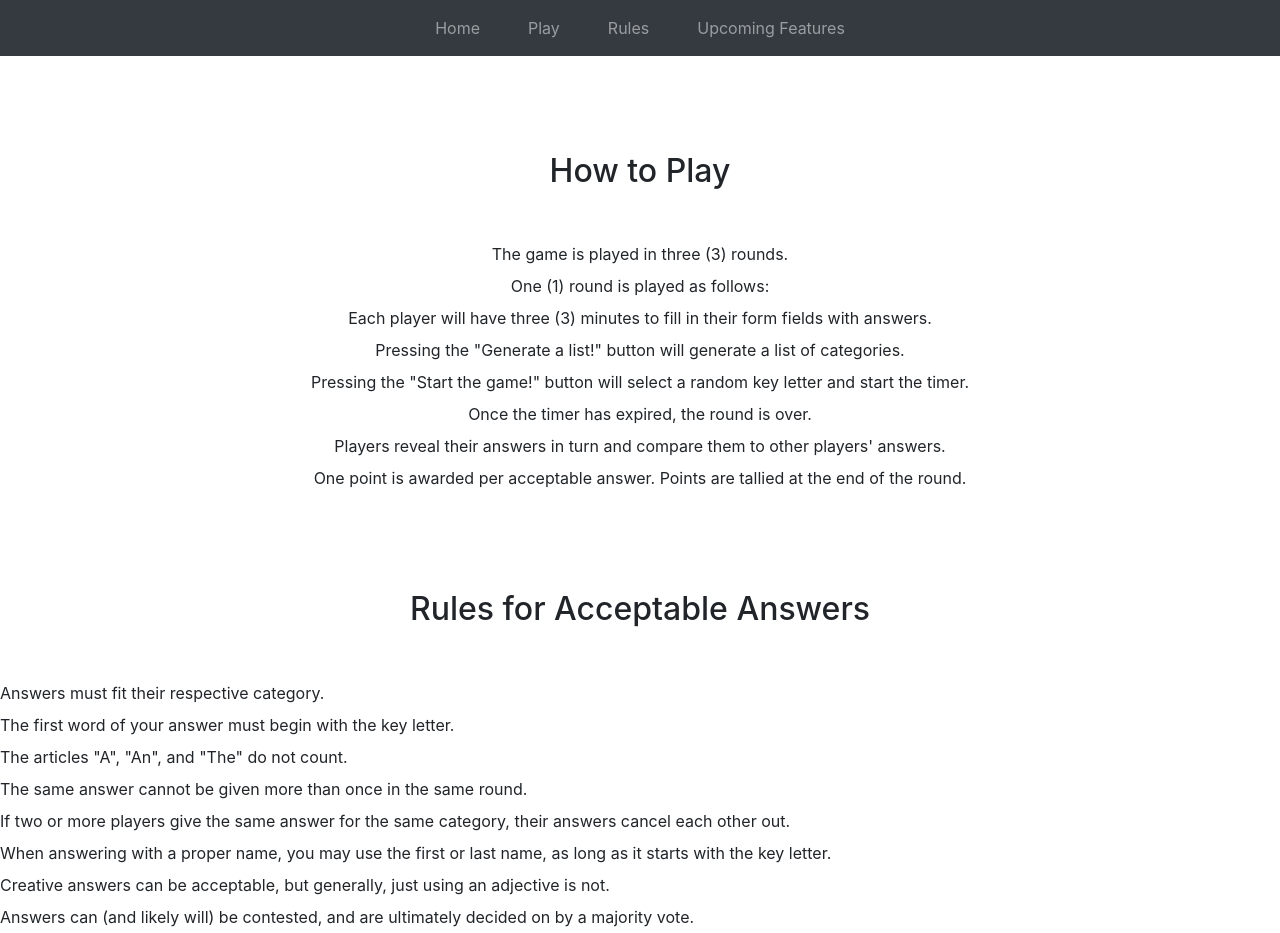
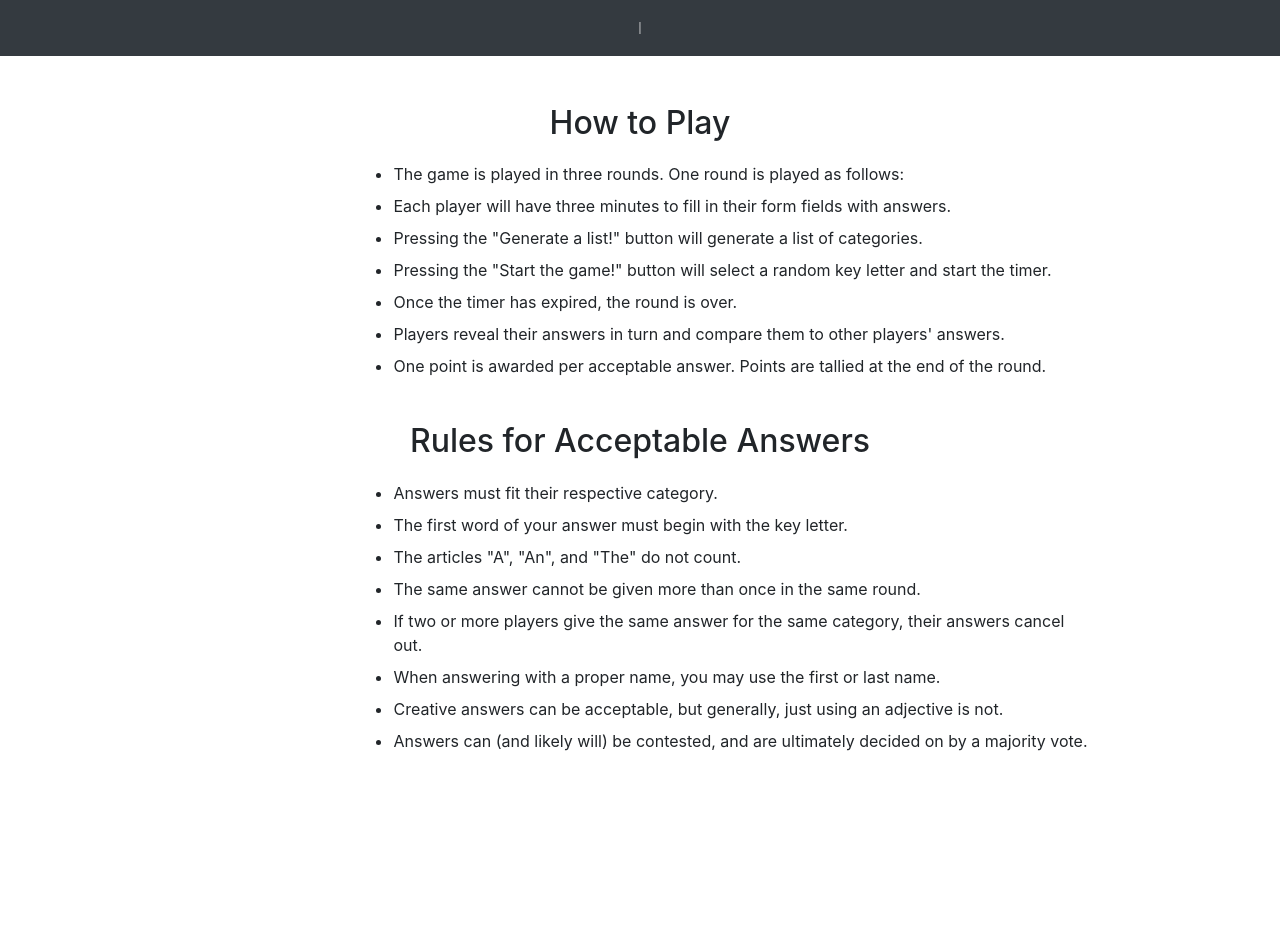
Before and after one commit to ethdmill/scattergories, a React (Create React App) app in the folder main/: page /rules in a window 1280 px wide. After the commit the page ends 800 px from the top, so only its background shows below. Built offline with nearby package versions, Linux system fonts and the light colour scheme.

Commit message:
started adding css, fixed some stuff, intentionally broke some stuff

```diff
--- a/main/src/App.tsx
+++ b/main/src/App.tsx
@@ -12,7 +12,7 @@ function Home() {
   return(
     <div>
       <div className="text-center">
-        <h1 className="py-4 mt-2">Welcome to Scattergories!</h1>
+        <h1 className="py-4 mt-4">Welcome to Scattergories!</h1>
         <h4>Please select an option above.</h4>
       </div>
       <div className="ml-1 fixed-bottom">
@@ -27,11 +27,14 @@ export default function App() {
   return (
     <>
       <Navbar bg="dark" variant="dark">
-        <Nav className="m-auto">
+        {/* <Nav className="m-auto">
           <Nav.Link href="/" className="mx-3">Home</Nav.Link>
           <Nav.Link href="/game" className="mx-3">Play</Nav.Link>
           <Nav.Link href="/rules" className="mx-3">Rules</Nav.Link>
           <Nav.Link href="/upcoming" className="mx-3">Upcoming Features</Nav.Link>
+        </Nav> */}
+        <Nav className="m-auto">
+          <Nav.Link href="/">l</Nav.Link>
         </Nav>
       </Navbar>
       <Router>
--- a/main/src/components/game/game.tsx
+++ b/main/src/components/game/game.tsx
@@ -104,24 +104,34 @@ export default function Game () {
 
   return (
     <div>
-      <div className="listWrapper">
-        {list?.map((listItem, index) => <div key={index.toString()}>{categoryLabels(index)}) {listItem}</div>)}
+
+      <div>
+        <div>
+          <button onClick={() => handleGenerateListClick()} disabled={disableGenerateButton}>Generate a list!</button>
+        </div>
+        <div>
+          <button onClick={() => handleStartClick()} disabled={disableStartButton}>Start the game!</button>
+        </div>
       </div>
+
       <div>
-        <button className="listGenerateButton" onClick={() => handleGenerateListClick()} disabled={disableGenerateButton}>Generate a list!</button>
+        <div>
+          <Timer time={timeRemaining} />
+        </div>
+        <div>
+          <h1>{letter}</h1>
+        </div>
       </div>
+
       <div>
-        <button id="startButton" onClick={() => handleStartClick()} disabled={disableStartButton}>Start the game!</button>
+        <div>
+          {list?.map((listItem, index) => <div key={index.toString()}>{categoryLabels(index)}) {listItem}</div>)}
+        </div>
+        <div>
+          <UserInputs disabled={disableInputs} answers={answers} handleCheck={handleCheck} handleText={handleText} />
+        </div>
       </div>
-      <div>
-        <Timer time={timeRemaining} />
-      </div>
-      <div className="letterWrapper">
-        <h1>{letter}</h1>
-      </div>
-      <div className="userInputWrapper">
-        <UserInputs disabled={disableInputs} answers={answers} handleCheck={handleCheck} handleText={handleText} />
-      </div>
+
     </div>
   )
 }
--- a/main/src/components/game/index.tsx
+++ b/main/src/components/game/index.tsx
@@ -10,9 +10,16 @@ export default function Scattergories() {
   return(
     <>
       <Game />
-      <div>
+      <div >
+      <div className="text-center pt-3">
         <button onClick={() => setShowAcceptableAnswers(!showAcceptableAnswers)}>Need help?</button>
-        {showAcceptableAnswers && <AcceptableAnswers />}
+      </div>
+
+      <div className="d-flex flex-row justify-content-center">
+        <div className="d-flex flex-column">
+          {showAcceptableAnswers && <AcceptableAnswers />}
+        </div>
+      </div>
       </div>
     </>
   )
--- a/main/src/components/rules/acceptableAnswers.tsx
+++ b/main/src/components/rules/acceptableAnswers.tsx
@@ -1,23 +1,20 @@
 import React from 'react'
+import './rules.css'
 
 export default function AcceptableAnswers() {
   return(
-    <div>
-      <div className="text-center">
-        <h2 className="pt-5 my-5">Rules for Acceptable Answers</h2>
-      </div>
-      <div>
-        <ul className="list-group">
+    <div className="mt-4">
+      <h2 className="text-center mb-3">Rules for Acceptable Answers</h2>
+      <ul className="list-group list">
         <li className="my-1">Answers must fit their respective category.</li>
         <li className="my-1">The first word of your answer must begin with the key letter.</li>
         <li className="my-1">The articles "A", "An", and "The" do not count.</li>
         <li className="my-1">The same answer cannot be given more than once in the same round.</li>
-          <li className="my-1">If two or more players give the same answer for the same category, their answers cancel each other out.</li>
-          <li className="my-1">When answering with a proper name, you may use the first or last name, as long as it starts with the key letter.</li>
+        <li className="my-1">If two or more players give the same answer for the same category, their answers cancel out.</li>
+        <li className="my-1">When answering with a proper name, you may use the first or last name.</li>
         <li className="my-1">Creative answers can be acceptable, but generally, just using an adjective is not.</li>
         <li className="my-1">Answers can (and likely will) be contested, and are ultimately decided on by a majority vote.</li>
       </ul>
     </div>
-    </div>
   )
 }
--- /dev/null
+++ b/main/src/components/rules/rules.css
@@ -0,0 +1,4 @@
+.list {
+  margin-left: 15%;
+  min-width: 700px;
+}
--- a/main/src/components/rules/rules.tsx
+++ b/main/src/components/rules/rules.tsx
@@ -1,15 +1,16 @@
 import React from 'react'
 import AcceptableAnswers from './acceptableAnswers'
+import './rules.css'
 
 export default function Rules() {
   return (
-    <>
-      <div className="text-center">
-        <h2 className="pt-5 my-5">How to Play</h2>
-        <ul className="list-group">
-          <li className="my-1">The game is played in three (3) rounds.</li>
-          <li className="my-1">One (1) round is played as follows:</li>
-          <li className="my-1">Each player will have three (3) minutes to fill in their form fields with answers.</li>
+    <div className="d-flex flex-row justify-content-center">
+      <div className="d-flex flex-column">
+        <div className="pt-4 pb-3 mt-4">
+          <h2 className="text-center mb-3">How to Play</h2>
+          <ul className="list-group list">
+            <li className="my-1">The game is played in three rounds. One round is played as follows:</li>
+            <li className="my-1">Each player will have three minutes to fill in their form fields with answers.</li>
             <li className="my-1">Pressing the "Generate a list!" button will generate a list of categories.</li>
             <li className="my-1">Pressing the "Start the game!" button will select a random key letter and start the timer.</li>
             <li className="my-1">Once the timer has expired, the round is over.</li>
@@ -18,6 +19,7 @@ export default function Rules() {
           </ul>
         </div>
         <AcceptableAnswers />
-    </>
+      </div>
+    </div>
   )
 }
```
Lines whose indentation alone changed are shown as unchanged.
